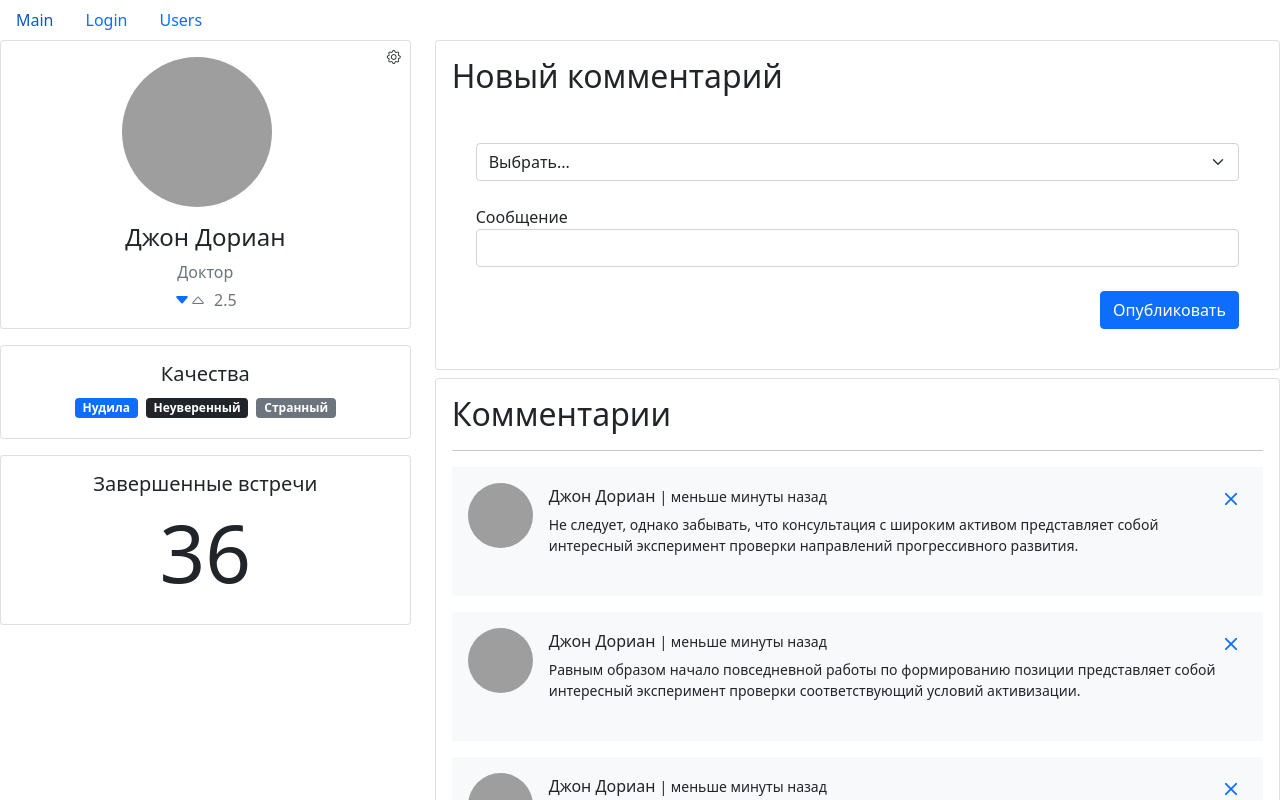
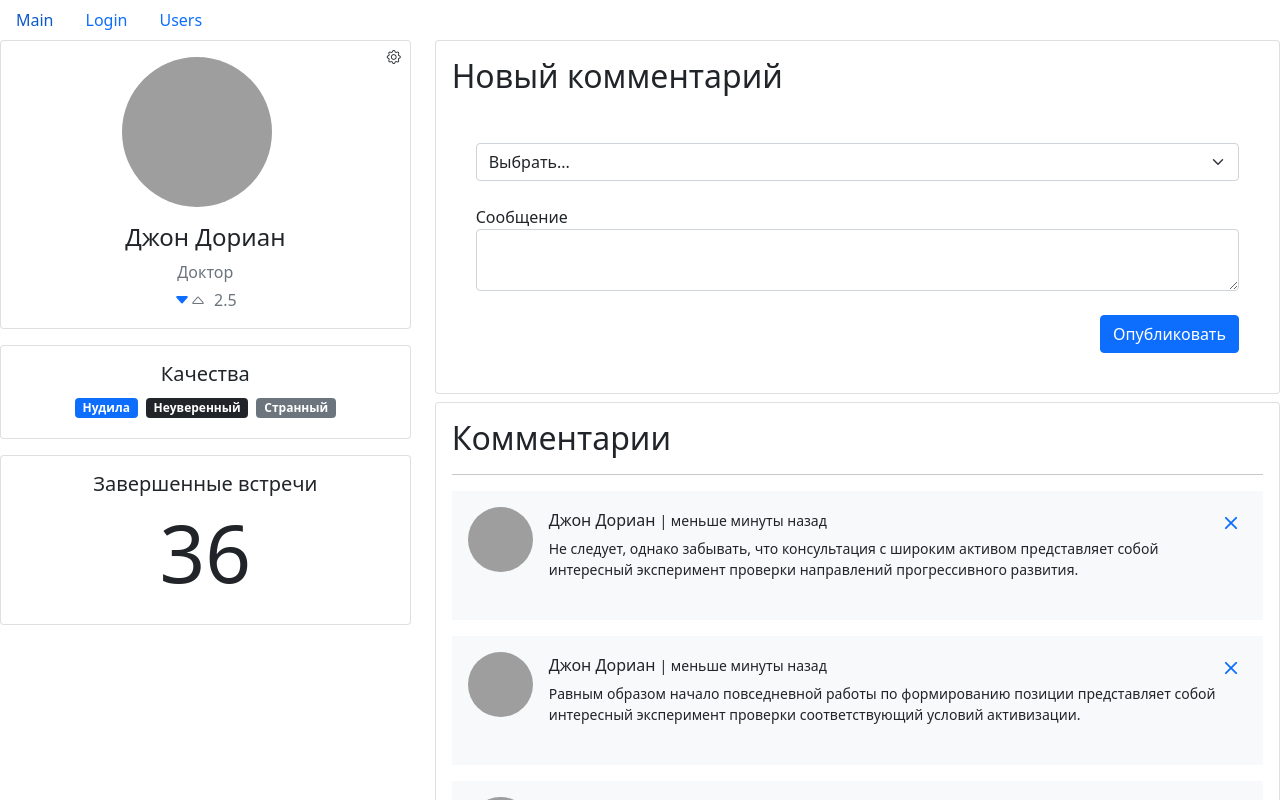
Before and after one commit to dimassspb/fast-company, a React (Create React App) app: page /users/67rdca3eeb7f6fgeed471815 in a window 1280 px wide. Shown: the top 800 px of the page. Built offline with nearby package versions, Linux system fonts and the light colour scheme; grey boxes are pictures that could not be loaded.

Commit message:
corrected

```diff
--- /dev/null
+++ b/src/app/components/common/form/textArea.jsx
@@ -0,0 +1,38 @@
+import React from 'react';
+import PropTypes from 'prop-types';
+
+const TextArea = ({ label, name, rows, value, onChange, error }) => {
+    const getInputClasses = () => {
+        return 'form-control' + (error ? ' is-invalid' : '');
+    };
+
+    const handleChange = ({ target }) => {
+        onChange({ name: target.name, value: target.value });
+    };
+    return (
+        <div className="m-4">
+            <label htmlFor={name}>{label}</label>
+            <div className="input-group has-validation">
+                <textarea
+                    id={name}
+                    name={name}
+                    value={value}
+                    rows={rows}
+                    onChange={handleChange}
+                    className={getInputClasses()}
+                />
+                {error && <div className="invalid-feedback">{error}</div>}
+            </div>
+        </div>
+    );
+};
+
+TextArea.propTypes = {
+    label: PropTypes.string,
+    name: PropTypes.string,
+    rows: PropTypes.string,
+    value: PropTypes.string,
+    onChange: PropTypes.func,
+    error: PropTypes.string
+};
+export default TextArea;
--- a/src/app/components/ui/commentForm.jsx
+++ b/src/app/components/ui/commentForm.jsx
@@ -1,7 +1,7 @@
 import React, { useState } from 'react';
 import PropTypes from 'prop-types';
 import { validator } from '../../utils/validator';
-import TextAreaField from '../common/form/textField';
+import TextArea from '../common/form/textArea';
 import SelectField from '../common/form/selectField';
 
 const CommentForm = ({ id, users, add }) => {
@@ -68,13 +68,13 @@ const CommentForm = ({ id, users, add }) => {
                         value={data.user}
                         error={errors.user}
                     />
-                    <TextAreaField
+                    <TextArea
+                        row={3}
                         onChange={handleChange}
                         label="Сообщение"
                         name="comment"
                         value={data.comment}
                         error={errors.comment}
-                        rows="3"
                     />
                     <div className="d-flex justify-content-end m-4">
                         <button
```
